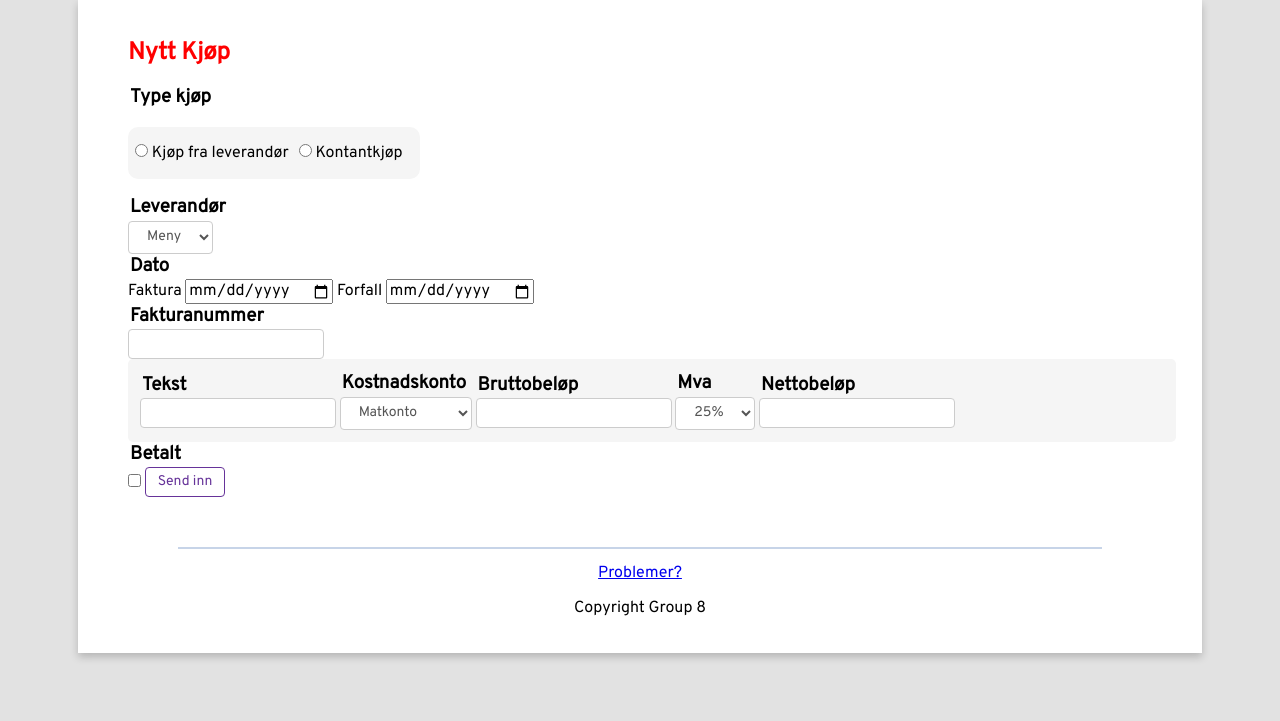
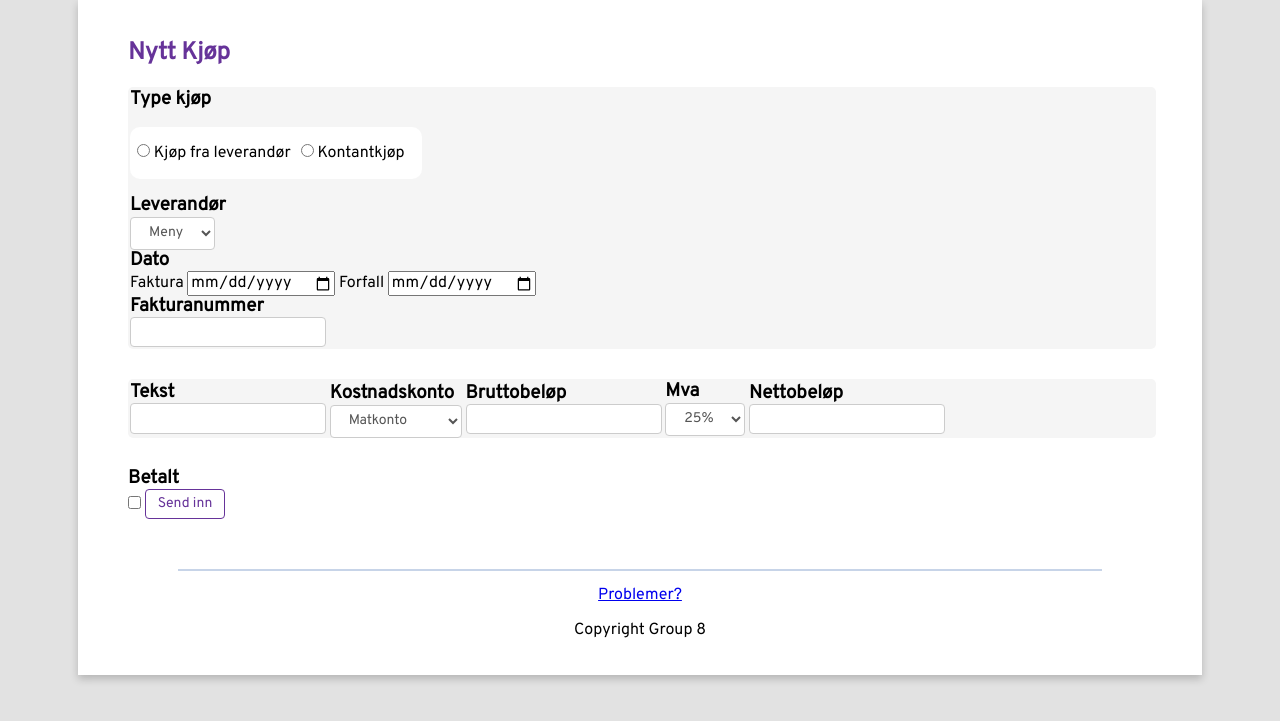
Before and after one commit to fredrikwaaler/OCR---SysDev2019, a Flask app: template Flask/templates/kjoop.html in a window 1280 px wide. Shown: the top 721 px of the page. Run offline with Flask 2, Linux system fonts and the light colour scheme; the template is opened without the code that fills it: values that come from a table or form of the project are taken from there, others are empty.

Commit message:
Formatted forms to be aligned

```diff
--- a/Flask/static/main.css
+++ b/Flask/static/main.css
@@ -25,14 +25,14 @@ except for navbar and footer */
 h2 {
     font-size: 2.5 em;
     font-family: 'Overpass', system-ui;
-    color: red;
+    color: rebeccapurple;
 }
 
 /* h3 is used for field; headings */
 h3 {
     font-size: 1.5 em;
     font-family: 'Overpass', system-ui;
-    margin: 2px;
+    margin:0;
 }
 
 
@@ -263,7 +263,7 @@ nav a:hover:not(.active) {
 }
 
 .active {
-    border-bottom: 2px solid blue;
+    border-bottom: 2px solid rebeccapurple;
 }
 
 /* Klaus footer */
@@ -276,8 +276,8 @@ footer {
     border-top: 2px solid #c7d4e8;
 }
 
-#totalbeloop {
-    padding: 10px;
+.totalbeloop {
+    margin-bottom: 30px;
     width: 100%;
     background: #f5f5f5;
     border: 2px solid transparent;
@@ -285,9 +285,14 @@ footer {
 }
 
 #tekst, #kostnadskontoBlock, #bruttobeloop, #mvaBlock, #nettobeloop {
+    height: 100%;
     display: inline-block;
     position: relative;
     width: auto;
+}
+
+#kostnadskontoBlock {
+    transform:translateY(2px)
 }
 
 /*
@@ -356,7 +361,7 @@ footer {
 #type_kjoop {
     display: inline-block;
     padding: 15px 5px;
-    background: #f5f5f5;
+    background: #ffffff;
     border: 2px solid transparent;
     border-radius: 10px;
 
--- a/Flask/templates/kjoop.html
+++ b/Flask/templates/kjoop.html
@@ -3,6 +3,7 @@
 <h2>Nytt Kjøp</h2>
 <div class="form_section">
     <form method="POST" action="{{ url_for('kjoop') }}">
+        <div class="totalbeloop">
             <h3>Type kjøp</h3>
             {{ form.csrf_token }}
             {{ form.type_kjoop }}
@@ -16,23 +17,10 @@
             {{ form.forfallsdato }}
             <h3>Fakturanummer</h3>
             {{ form.fakturanummer }}
-
+        </div>
 
     <!-- Bilde her -->
-
-
-<!-- Lag container for følgende:
-1: type, leverandør, fakturadato,
-fakturanum, forfalls
-
-2: tekst, kostnads, mva, netto. tot (?)
-
-3: betling (kryss av)
-
-(kanskje)
-4: egen container for boksene:
-lagre utkast, slett utkast, vis kjøpsoversikt -->
-        <div id="totalbeloop">
+        <div class="totalbeloop">
             <div id ="tekst">
                 <h3>Tekst</h3>
                 {{ form.tekst }}
```
Lines whose indentation alone changed are shown as unchanged.
